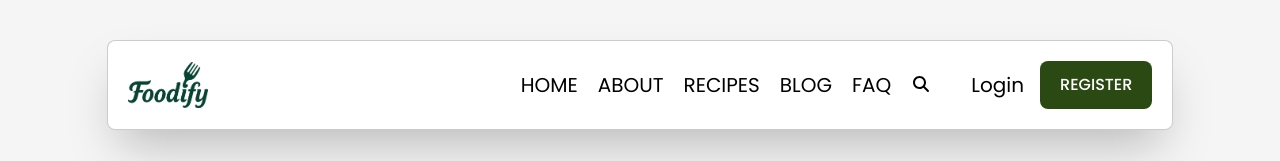
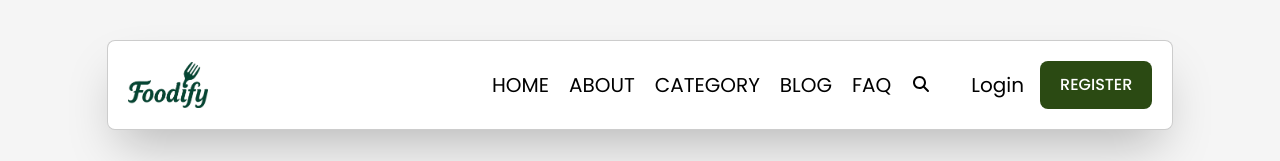
Before and after one commit to wilhelmusolejr/foodify-v2, a React (Vite) app in the folder client/: page / in a window 1280 px wide. Shown: the top 161 px of the page. Built offline with nearby package versions, Linux system fonts and the light colour scheme; a web font is replaced by a local one.

Commit message:
refactor: change recipe to category

```diff
--- a/client/src/components/Navigator.jsx
+++ b/client/src/components/Navigator.jsx
@@ -18,7 +18,7 @@ export default function Navigator() {
         <ul className="uppercase flex gap-5 items-center">
           <NavLink label={"Home"} url="/" />
           <NavLink label={"About"} />
-          <NavLink label={"Recipes"} />
+          <NavLink label={"Category"} url="category" />
           <NavLink label={"Blog"} />
           <NavLink label={"Faq"} />
           <li>
```
